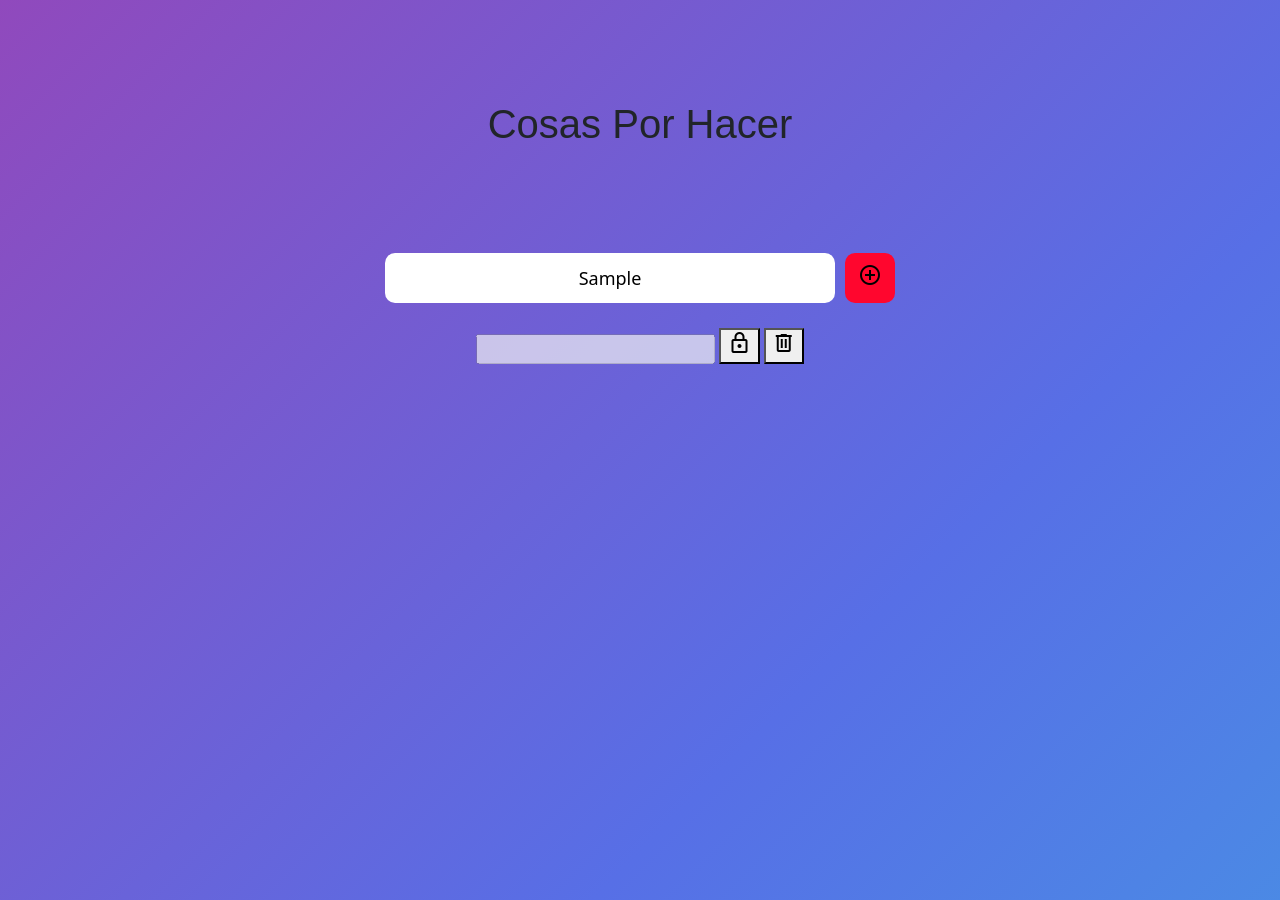
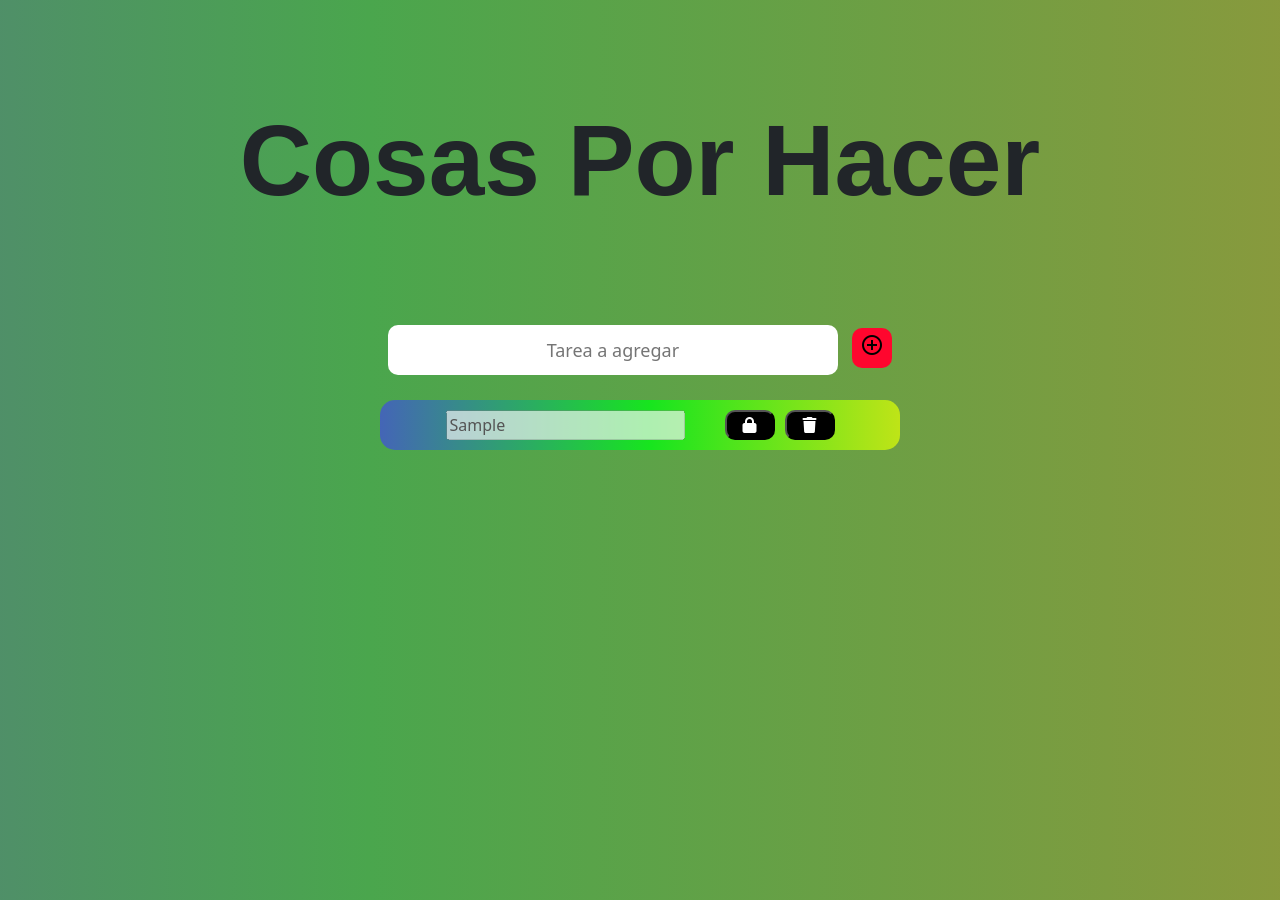
Before and after one commit to axel-ferreira/tarea_asincronica_m4, a plain HTML site: page index.html in a window 1280 px wide. Both pictures are taken after typing "Sample" into the empty fields and a click on the button "add_circle". Drawn offline with nearby package versions, Linux system fonts and the light colour scheme; a web font is replaced by a local one.

Commit message:
se agregan funcionaleidades a los botones editar y remover, se modifican algunos estilos y se trata de dar funcionalidad a tecla enter para crear la nueva tarea (sin mucho exito, pero casi)

```diff
--- a/index.html
+++ b/index.html
@@ -22,14 +22,14 @@
           </span></button>
     </div>
     <div class="container ">
-        <div class="item">
+        <!-- <div class="item">
             <input class="item-input" type="text" disabled>
-            <button class="boton-editar"><span class="material-symbols-outlined">
+            <button class="boton=editar"><span class="material-symbols-outlined">
               lock
               </span></button>
-            <button class="boton-remover"><span class="material-symbols-outlined">
+            <button class="boton=remover"><span class="material-symbols-outlined">
               delete
-              </span></button>
+              </span></button> -->
         </div>
     </div>
     <script src="script.js"></script>
--- a/script.js
+++ b/script.js
@@ -1,7 +1,89 @@
-const inputPrin = document.querySelector (".input")
-const btnAgre = document.querySelector ("boton-agregar")
-const container = document.querySelector ("container")
+//Elementos HTML
+let input = document.querySelector('.input');
+let agregar = document.querySelector('.boton-agregar');
+let container = document.querySelector('.container');
+let lock = document.querySelectorAll('.botonEditar')
 
-class item {
+//Creando clase Item
+class Item {
+    constructor(nuevaTarea) {
+        this.crearDiv(nuevaTarea);
+    }
+
+    crearDiv(tarea) {
+        //creacion del input
+        const inputItem = document.createElement('input');
+        // atributos del input
+        inputItem.setAttribute('disabled', 'true');
+        inputItem.setAttribute('type', 'text');
+        inputItem.classList.add('item-input');
+        inputItem.value = tarea;
+        //Agregando DIV
+        const divnuevo = document.createElement('div')
+        //Atributo del Div
+        divnuevo.classList.add('Item')
+        divnuevo.appendChild(inputItem);
+        container.appendChild(divnuevo);
+
+        //Boton editar
+        const botonEditar = document.createElement('button');
+        botonEditar.classList.add('boton-editar');
+        botonEditar.innerHTML = '<i class="fa-solid fa-lock"></i>';
+        divnuevo.appendChild(botonEditar);
+        container.appendChild(divnuevo);
+        botonEditar.addEventListener('click', function () {
+            const disabled =inputItem.hasAttribute('disabled')
+            if (disabled){
+                this.innerHTML = '<i class="fa-solid fa-lock-open"></i>'
+                inputItem.removeAttribute('disabled')
+            }else {
+                this.innerHTML = '<i class="fa-solid fa-lock"></i>'
+                inputItem.setAttribute('disabled', true )
+            }
+        })
+        //Boton remover
+        const botonRemover = document.createElement('button');
+        botonRemover.classList.add('boton-remover');
+        botonRemover.innerHTML = '<i class="fa-solid fa-trash"></i>';
+        divnuevo.appendChild(botonRemover);
+        container.appendChild(divnuevo);
+        botonRemover.addEventListener('click', function () {
+            divnuevo.removeChild (inputItem)
+            divnuevo.removeChild (botonRemover)
+            divnuevo.removeChild (botonEditar)
+        })
+    }
+}
+//Boton agregar
+agregar.addEventListener('click', function () {
+    if (input.value === ('')) {
+        alert ('debe ingresar una tarea')
+    } else {
+        let x = new Item(input.value)
+        input.value = ''
+    }
+})
+
+//local storage
+function saveTask(task){
+    let localTasks = localStorage.getItem('tareas') || '[]';
+    localTasks = JSON.parse(localTasks)
+    localTasks.push(task);
+    localTasks =JSON.stringify(localTasks);
+    localStorage.setItem('tareas', localTasks)
 
 }
+// aplicar los datos guardados en la pagina
+let array = (localStorage.getItem('tareas'));
+    array = JSON.parse(array)
+
+ for(let i = 0; i<array.length; i++){
+    const addTask = new Item(((array[i])))
+ }
+
+
+//  addEventListener('keypress', function (e) {
+//     if (e.key === 'Enter') {
+
+//     }
+// });
--- a/style.css
+++ b/style.css
@@ -3,10 +3,47 @@ body{
     height: 100vh;
     background-size: 300% 300%;
     background-image: linear-gradient(
-          -45deg,
-          rgba(59,173,227,1) 0%,
-          rgba(87,111,230,1) 25%,
-          rgba(152,68,183,1) 51%,
+          -90deg,
+          rgb(139, 153, 60) 0%,
+          rgb(74, 166, 77) 25%,
+          rgb(88, 105, 150) 51%,
+          rgb(167, 77, 110) 100%
+    );
+    animation: AnimateBG 20s ease infinite;
+  }
+  @keyframes AnimateBG {
+    0%{background-position:0% 50%}
+    50%{background-position:100% 50%}
+    100%{background-position:0% 50%}
+
+
+  }
+h1{
+    font-family: 'Finlandica', sans-serif;
+    margin: 100px 0px 100px 0px !important;
+    font-weight: 800 !important;
+    font-size: 100px !important;
+}
+.input-div{
+    display: block;
+    text-align: center;
+    justify-content: center;
+}
+.container{
+    max-width: 520px !important;
+    border-radius: 15px;
+    margin-top: 10px;
+    margin-bottom: 10px;
+    display: block;
+    text-align: center;
+    justify-content: center;
+    margin-top: 20px;
+    background-size: 200% 200%;
+    background-image: linear-gradient(
+          -90deg,
+          rgb(197, 228, 23) 0%,
+          rgb(23, 229, 30) 25%,
+          rgb(68, 101, 183) 51%,
           rgba(255,53,127,1) 100%
     );
     animation: AnimateBG 20s ease infinite;
@@ -15,21 +52,6 @@ body{
     0%{background-position:0% 50%}
     50%{background-position:100% 50%}
     100%{background-position:0% 50%}
-  }
-h1{
-    font-family: 'Finlandica', sans-serif;
-    margin: 100px 0px 100px 0px !important;
-}
-.input-div{
-    display: flex;
-    text-align: center;
-    justify-content: center;
-}
-.container{
-    display: flex;
-    text-align: center;
-    justify-content: center;
-    margin-top: 20px;
 }
 .input-div input{
     width: 450px;
@@ -42,8 +64,8 @@ h1{
     font-size: 18px;
 }
 .boton-agregar{
-    width: 50px;
-    height: 50px;
+    width: 40px;
+    height: 40px;
     margin: 5px;
     border: none;
     border-radius: 10px !important;
@@ -51,5 +73,25 @@ h1{
 
 }
 .boton-agregar:hover{
-    opacity: 0.9;
+    opacity: 0.7;
+    width: 50px;
+    height: 50px;
 }
+.boton-editar{
+    margin: 0px 10px 0px 40px;
+    width: 50px;
+    border-radius: 10px;
+    background-color: black;
+    color: white;
+}
+.boton-remover{
+    width: 50px;
+    color: white;
+    background-color: black;
+    border-radius: 10px;
+
+}
+.Item{
+    height: 50px;
+   padding-top: 10px;
+}
```
